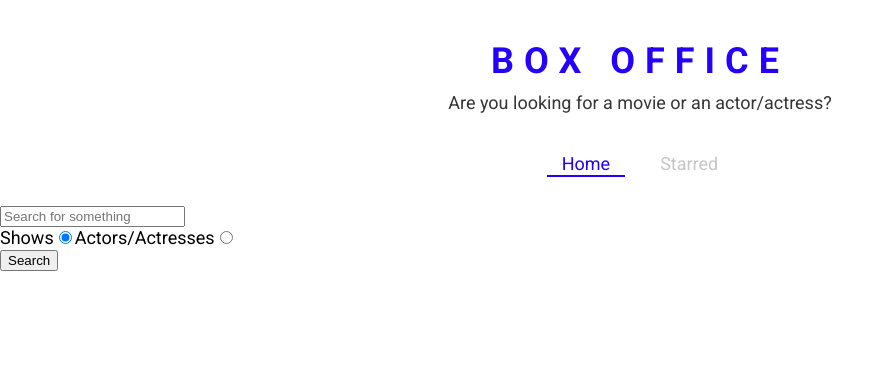
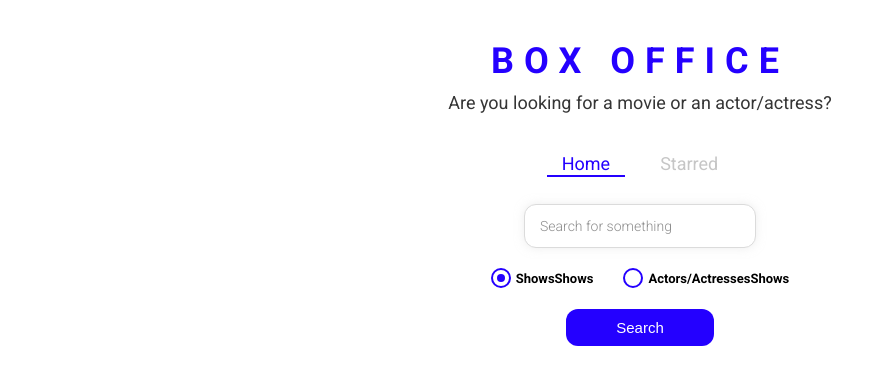
Before and after one commit to mustafak78677/box-office, a React (Create React App) app: page / in a window 1280 px wide. Shown: the top 384 px of the page, without its empty margins (0-894 px from the left). Built offline with nearby package versions, Linux system fonts and the light colour scheme.

Commit message:
styled the entire app

```diff
--- /dev/null
+++ b/src/components/CustomRadio.js
@@ -0,0 +1,69 @@
+import React from 'react'
+import styled from 'styled-components';
+
+const RadioWrapper = styled.label`
+  display: block;
+  position: relative;
+  padding-left: 25px;
+  cursor: pointer;
+  font-size: 13px;
+  user-select: none;
+  font-weight: 700;
+  line-height: 1.65;
+
+  input {
+    position: absolute;
+    opacity: 0;
+    cursor: pointer;
+  }
+
+  span {
+    position: absolute;
+    top: 0;
+    left: 0;
+    height: 16px;
+    width: 16px;
+    background-color: #fff;
+    border: 2px solid ${({ theme }) => theme.mainColors.blue};
+    border-radius: 50%;
+  }
+
+  input:checked ~ span {
+    background-color: #fff;
+    border: 2px solid ${({ theme }) => theme.mainColors.blue};
+  }
+
+  span:after {
+    content: '';
+    position: absolute;
+    display: none;
+  }
+
+  input:checked ~ span:after {
+    display: block;
+  }
+
+  span:after {
+    top: 4px;
+    left: 4px;
+    width: 8px;
+    height: 8px;
+    border-radius: 50%;
+    background: ${({ theme }) => theme.mainColors.blue};
+  }
+`;
+
+const CustomRadio = ({label, ...restProps }) => {
+    return (
+        <RadioWrapper>
+            <label htmlFor={restProps.id}>
+                {label}
+                Shows
+                <input type="radio" {...restProps} />
+                <span />
+            </label>
+        </RadioWrapper>
+    )
+}
+
+export default CustomRadio
--- a/src/pages/Home.js
+++ b/src/pages/Home.js
@@ -4,6 +4,8 @@
 import ShowGrid from '../components/show/ShowGrid';
 import {apiGet} from '../misc/config';
 import { useLastQuery } from '../misc/custom-hooks';
+import { SearchInput, RadioInputsWrapper, SearchButtonWrapper } from './Home.styled';
+import CustomRadio from '../components/CustomRadio';
 
 const Home = () => {
 
@@ -50,21 +52,21 @@
 
     return (
         <MainPageLayout>
-            <input type="text" placeholder="Search for something" onChange={onInputChange}
+            <SearchInput type="text" placeholder="Search for something" onChange={onInputChange}
                 onKeyDown={onKeyDown} value={input} />
-            <div>
-                <label htmlFor="show-search">
-                    Shows
-                    <input id="show-search" type="radio" value="shows" checked={isShowsSearch}
+            <RadioInputsWrapper>
+                <div>
+                    <CustomRadio label="Shows" id="show-search" value="shows" checked={isShowsSearch}
                         onChange={onRadioChange} />
-                </label>
-                <label htmlFor="actor-search">
-                    Actors/Actresses
-                    <input id="actor-search" type="radio" value="people" checked={!isShowsSearch}
-                        onChange={onRadioChange} />
-                </label>
-            </div>
-            <button type="button" onClick={onSearch}>Search</button>
+                </div>
+                <div>
+                    <CustomRadio label="Actors/Actresses" id="actor-search" value="people"
+                        checked={!isShowsSearch} onChange={onRadioChange} />
+                </div>
+            </RadioInputsWrapper>
+            <SearchButtonWrapper>
+                <button type="button" onClick={onSearch}>Search</button>
+            </SearchButtonWrapper>
             {renderResults()}
         </MainPageLayout>
     )
--- /dev/null
+++ b/src/pages/Home.styled.js
@@ -0,0 +1,49 @@
+import styled from "styled-components";
+
+export const SearchInput = styled.input`
+  display: block;
+  font-family: 'Roboto', sans-serif;
+  width: 200px;
+  margin: auto;
+  outline: none;
+  padding: 13px 15px;
+  border: 1px solid #dbdbdb;
+  box-shadow: 0px 0px 10px 0px rgba(219, 219, 219, 0.5);
+  font-size: 14px;
+  border-radius: 12px;
+  color: #8d8d8d;
+
+  &::placeholder {
+    font-weight: 300;
+    color: #8d8d8d;
+  }
+`;
+
+export const RadioInputsWrapper = styled.div`
+  display: flex;
+  justify-content: center;
+  margin: 20px 0;
+
+  div {
+    margin: 0 15px;
+  }
+`;
+
+export const SearchButtonWrapper = styled.div`
+  text-align: center;
+  margin-bottom: 35px;
+
+  button {
+    color: #fff;
+    background-color: ${({ theme }) => theme.mainColors.blue};
+    margin: auto;
+    padding: 10px 50px;
+    font-size: 15px;
+    border: none;
+    outline: none;
+    border-radius: 12px;
+    &:hover {
+      cursor: pointer;
+    }
+  }
+`;
```
